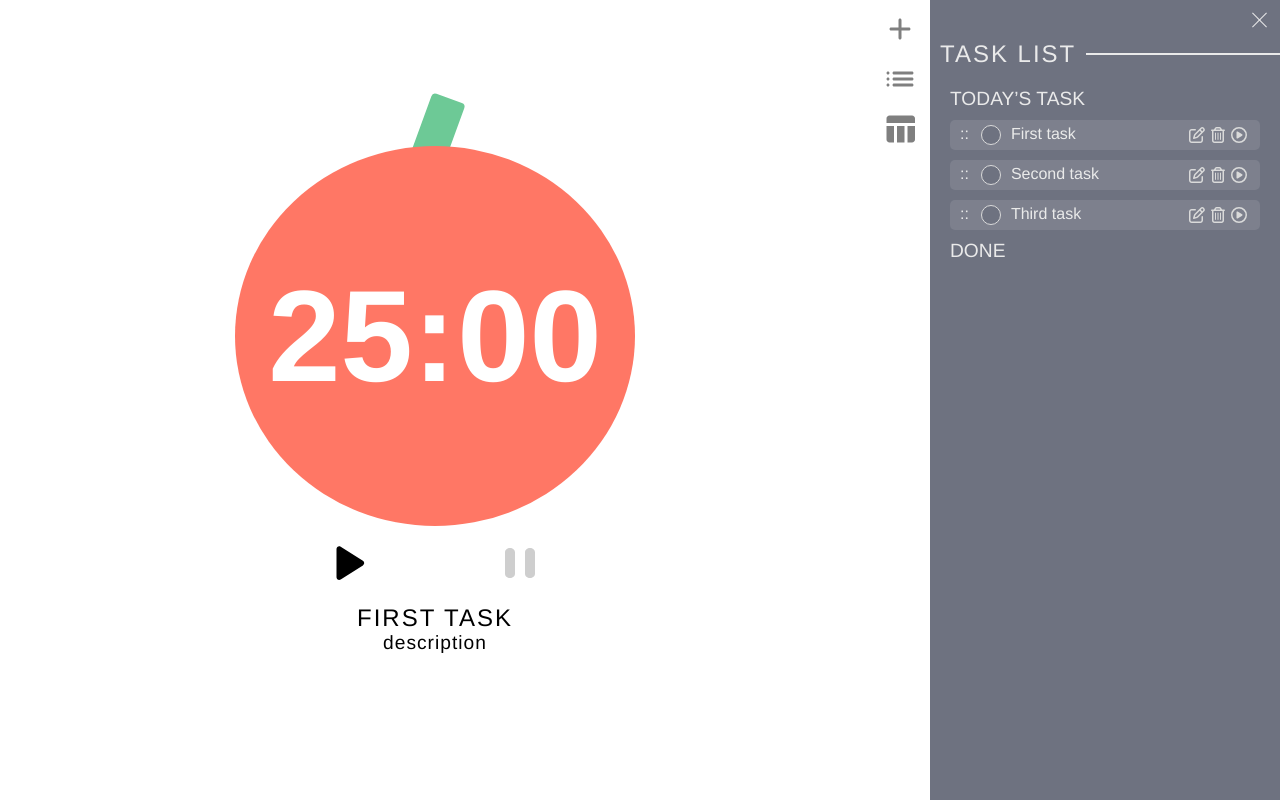
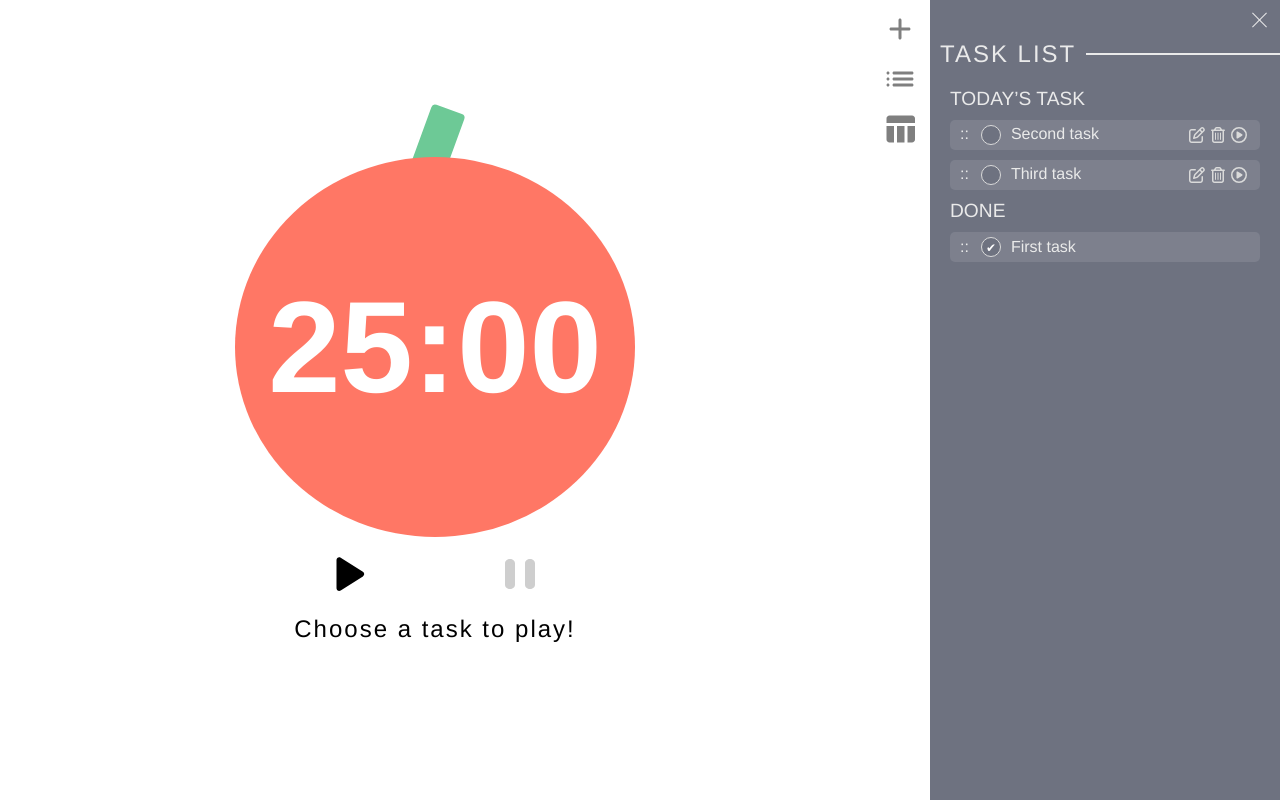
Before and after one commit to haru5386/sideproject-pomodoro, a Vue app: page /#/ in a window 1280 px wide. Built offline with nearby package versions, Linux system fonts and the light colour scheme.

Commit message:
feat: timer task show

```diff
--- a/src/assets/scss/components/_timer.scss
+++ b/src/assets/scss/components/_timer.scss
@@ -54,6 +54,21 @@
 
 .task {
   text-align: center;
+  .finish{
+    width: 130px;
+    margin-top: 10px;
+    padding: 5px 0px;
+    color: $primary-orange;
+    font-size: 1.2rem;
+    cursor: pointer;
+    border: 1px solid $primary-orange;
+    border-radius: 4px;
+    background-color: #fff;
+    &:hover {
+      color: $primary-dark-orange;
+      background-color: $primary-light-orange;
+    }
+  }
   p {
     font-size: 1.2rem;
   }
--- a/src/assets/scss/utils/_variables.scss
+++ b/src/assets/scss/utils/_variables.scss
@@ -1,6 +1,7 @@
 /* basic setting */
 $primary-orange: #FF7765;
 $primary-dark-orange: #fc6754;
+$primary-light-orange: #ffddda;
 $primary-green: #6DC996;
 $gray-200: #EAEAEA;
 $dark-blue: #6E7280;
--- a/src/components/List.vue
+++ b/src/components/List.vue
@@ -26,7 +26,7 @@
                 <i class="fa-regular fa-trash-can"></i>
               </div>
 
-              <div class="play-task">
+              <div class="play-task" @click="playTask(todo.id)">
                 <i class="fa-regular fa-circle-play"></i>
               </div>
             </div>
@@ -73,33 +73,46 @@ export default {
       list: this.initialList,
     };
   },
+  watch: {
+    initialList: {
+      handler: function (newValue) {
+        this.list = newValue;
+      },
+      immediate: true,
+      deep: true,
+    },
+  },
   methods: {
     changeMode(mode) {
       this.$emit("mode-click", mode);
     },
     deleteTask(id) {
-      this.list = this.list.filter(task=> task.id !== id )
+      this.$emit("delete-task", id);
+    },
+    playTask(id){
+      this.$emit("play-task", id);
     },
     editTask(todo) {
       this.currentTask = { ...todo };
     },
     cancelEdit() {
-      this.currentTask = ""
+      this.currentTask = "";
     },
     doneEdit() {
-      console.log(this.currentTask.id)
-      this.list = this.list.map((todo)=> {
-      if(todo.id === this.currentTask.id) {
-        console.log(todo)
-        return {
-          ...this.currentTask
+      console.log(this.currentTask.id);
+      this.list = this.list.map((todo) => {
+        if (todo.id === this.currentTask.id) {
+          console.log(todo);
+          return {
+            ...this.currentTask,
+          };
+        } else {
+          return todo;
         }
-      }else {
-        return todo
-      }
-    })
-      this.currentTask = ""
-    }
+      });
+      this.$emit("done-edit",this.list)
+      this.currentTask = "";
+    },
   },
   computed: {
     finishedTask() {
--- a/src/components/Timer.vue
+++ b/src/components/Timer.vue
@@ -13,22 +13,74 @@
 
     <div class="d-flex justify-content-center align-items-center">
       <div class="play-btn play">
-        <svg xmlns="http://www.w3.org/2000/svg" width="29" height="34" viewBox="0 0 29 34" fill="none">
-<path d="M0.5 2.96365V31.2182C0.5 33.3727 2.87273 34.6818 4.7 33.5091L26.9 19.3818C28.5909 18.3182 28.5909 15.8636 26.9 14.7727L4.7 0.672738C2.87273 -0.499989 0.5 0.809102 0.5 2.96365Z" />
-</svg>
+        <svg
+          xmlns="http://www.w3.org/2000/svg"
+          width="29"
+          height="34"
+          viewBox="0 0 29 34"
+          fill="none"
+        >
+          <path
+            d="M0.5 2.96365V31.2182C0.5 33.3727 2.87273 34.6818 4.7 33.5091L26.9 19.3818C28.5909 18.3182 28.5909 15.8636 26.9 14.7727L4.7 0.672738C2.87273 -0.499989 0.5 0.809102 0.5 2.96365Z"
+          />
+        </svg>
       </div>
       <div class="play-btn pause">
-        <svg xmlns="http://www.w3.org/2000/svg" width="30" height="30" viewBox="0 0 30 30" fill="none">
-<path fill-rule="evenodd" clip-rule="evenodd" d="M10 25.7143C10 28.0714 7.75 30 5 30C2.25 30 0 28.0714 0 25.7143V4.28571C0 1.92857 2.25 0 5 0C7.75 0 10 1.92857 10 4.28571V25.7143ZM20 25.7143V4.28571C20 1.92857 22.25 0 25 0C27.75 0 30 1.92857 30 4.28571V25.7143C30 28.0714 27.75 30 25 30C22.25 30 20 28.0714 20 25.7143Z" />
-</svg>
+        <svg
+          xmlns="http://www.w3.org/2000/svg"
+          width="30"
+          height="30"
+          viewBox="0 0 30 30"
+          fill="none"
+        >
+          <path
+            fill-rule="evenodd"
+            clip-rule="evenodd"
+            d="M10 25.7143C10 28.0714 7.75 30 5 30C2.25 30 0 28.0714 0 25.7143V4.28571C0 1.92857 2.25 0 5 0C7.75 0 10 1.92857 10 4.28571V25.7143ZM20 25.7143V4.28571C20 1.92857 22.25 0 25 0C27.75 0 30 1.92857 30 4.28571V25.7143C30 28.0714 27.75 30 25 30C22.25 30 20 28.0714 20 25.7143Z"
+          />
+        </svg>
       </div>
     </div>
-    <div class="task">
-      <h3 class="tast-name">FIRST TASK</h3>
-      <p class="task-description">description</p>
+    <div v-if="playingTaskBar === 'playingTask'" class="task">
+      <h3>{{ playingTask.taskName }}</h3>
+      <p class="task-description">{{ playingTask.description }}</p>
+      <button class="finish" @click="taskFinish">Finish!</button>
+    </div>
+    <div v-else-if="playingTaskBar === 'chooseTask'" class="task">
+      <h3>Choose a task to play!</h3>
+    </div>
+    <div v-else-if="playingTaskBar === 'noTask'" class="task">
+      <h3>You don’t have any task now.</h3>
     </div>
   </div>
 </template>
 
-<style lang="scss" scoped>
-</style>
+<script>
+export default {
+  props: {
+    playingTask: {
+      type: [String,Object],
+    },
+    list: {
+      type: Array,
+    },
+  },
+  computed: {
+    playingTaskBar: function () {
+      let unfinished = this.list.filter(todo=> !todo.completed)
+      if (this.playingTask) {
+        return "playingTask";
+      } else if (!this.playingTask && unfinished.length === 0) {
+        return "noTask";
+      } else {
+        return "chooseTask";
+      }
+    },
+  },
+  methods: {
+    taskFinish(){
+      this.$emit('task-finish')
+    }
+  }
+};
+</script>
--- a/src/views/Home.vue
+++ b/src/views/Home.vue
@@ -1,12 +1,12 @@
 <template>
   <div class="home">
-    <Timer />
+    <Timer @task-finish="afterTaskFinish" :playingTask="playingTask" :list="list"/>
     <Navbar @mode-click="modeChange" />
     <template v-if="mode === 'addTask'">
       <AddTask @mode-click="modeChange" @after-add-task="afterAddTask" />
     </template>
     <template v-else-if="mode === 'list'">
-      <List :initial-list="list" @mode-click="modeChange" />
+      <List :initial-list="list" @mode-click="modeChange" @delete-task="afterDeleteTask" @play-task="afterPlayTask" @done-edit="afterDoneEdit" :playingTask="playingTask"/>
     </template>
     <div v-else></div>
   </div>
@@ -37,7 +37,7 @@ export default {
           id: 1,
           taskName: "First task",
           description: "123",
-          completed: false,
+          completed: true,
         },
         {
           id: 2,
@@ -52,7 +52,21 @@ export default {
           completed: false,
         },
       ],
+      playingTask:""
     };
+  },
+  created() {
+    // this.fetchedPlayingTask()
+  },
+  watch: {
+    list:{
+      handler(){
+        if(this.playingTask){
+          this.playingTask = this.list.filter(todo=> todo.id === this.playingTask.id)[0]
+          }
+      },
+      deep: true
+    }
   },
   methods: {
     modeChange(mode) {
@@ -62,6 +76,34 @@ export default {
       console.log("payload", payload);
       this.list.push(payload);
     },
+    afterDeleteTask(id) {
+      this.list = this.list.filter(task=> task.id !== id )
+    },
+    afterPlayTask(id){
+      console.log('id',id)
+      this.playingTask = this.list.filter(task => task.id === id )[0]
+    },
+    afterDoneEdit(payload){
+      this.list = payload
+    },
+    afterTaskFinish(){
+      this.list.map(todo=> {
+        if(this.playingTask.id === todo.id) {
+          console.log(this.playingTask.id)
+          console.log(todo)
+          return todo.completed = true
+
+        }
+        return todo
+      })
+      console.log(this.list)
+      this.playingTask = ""
+    }
+    // fetchedPlayingTask(){
+    //   if(this.list){
+    //     this.playingTask = this.list[0]
+    //   } else {this.playingTask = {}}
+    // }
   },
 };
 </script>
```
